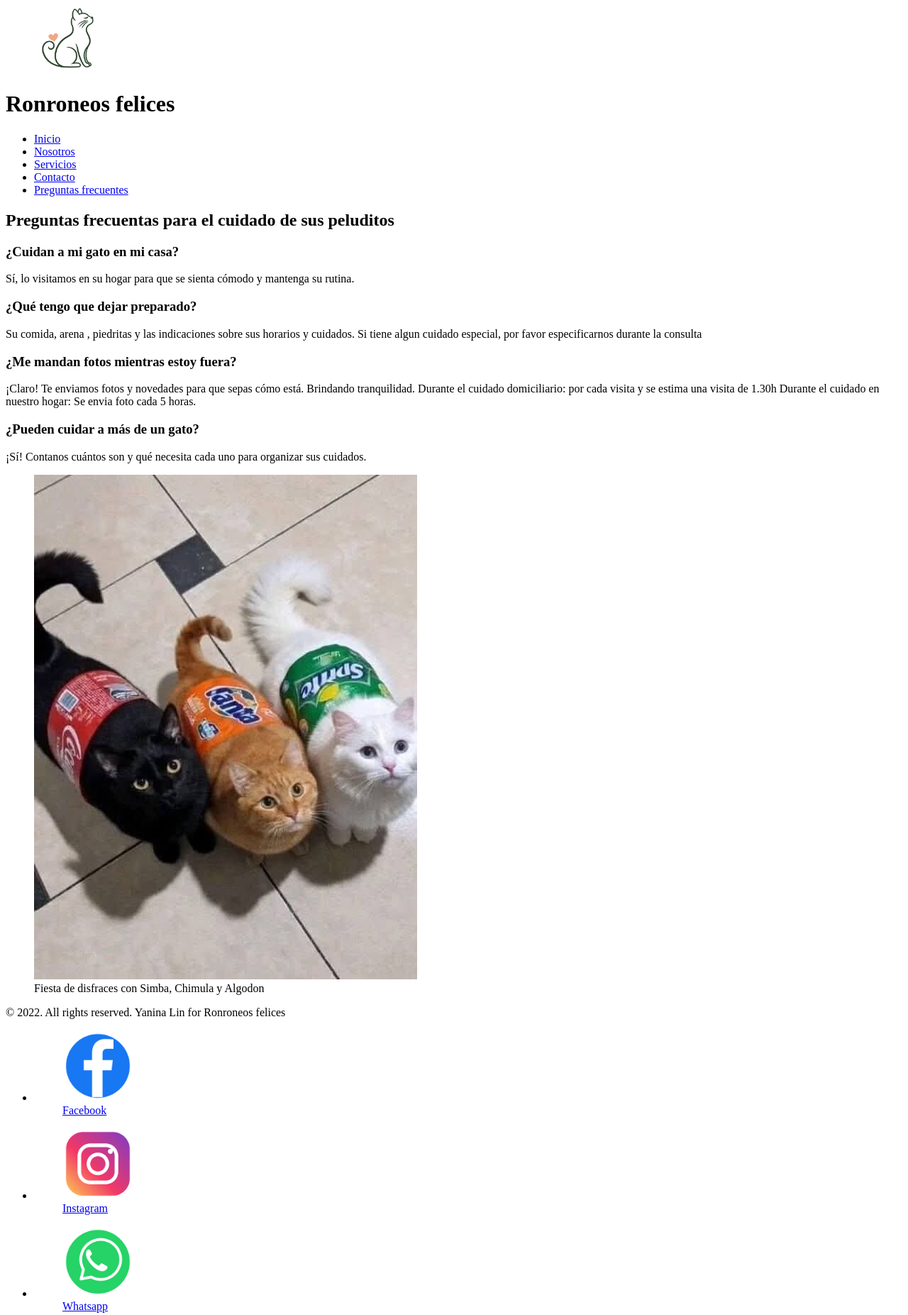
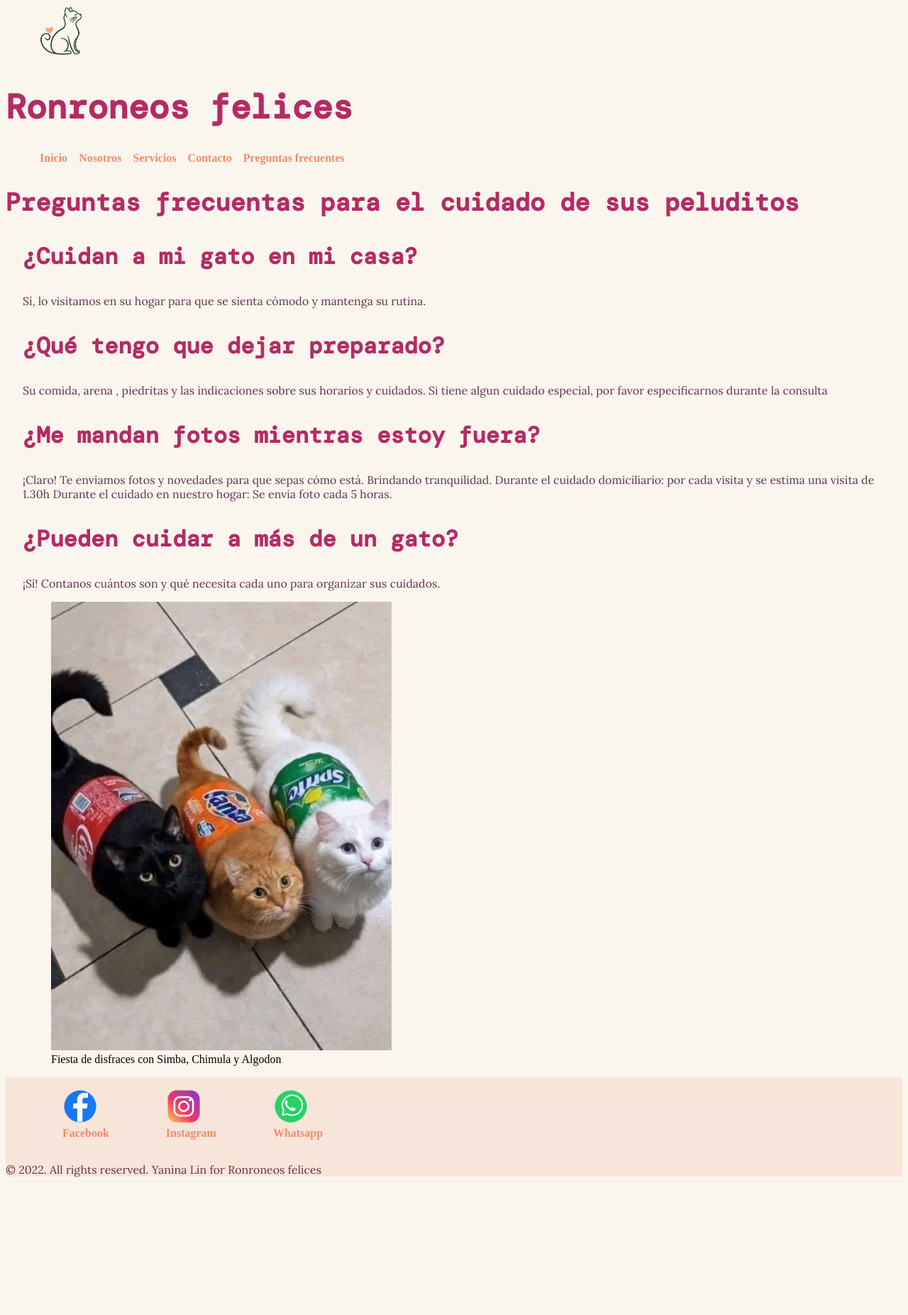
Before and after one commit to Yiru26/ronroneosFelices, a plain HTML site: page pages/preguntasfrecuentes.html in a window 1280 px wide. Shown: the part 13-1866 px from the top of the page at 71% size. After the commit the page ends 1687 px from the top, so only its background shows below. Drawn offline with nearby package versions, Linux system fonts and the light colour scheme; a web font is replaced by a local one.

Commit message:
estilo css

```diff
--- a/pages/preguntasfrecuentes.html
+++ b/pages/preguntasfrecuentes.html
@@ -5,16 +5,17 @@
     <meta charset="UTF-8">
     <meta name="viewport" content="width=device-width, initial-scale=1.0">
     <title>Preguntas frecuentes | Ronroneos Felices</title>
+    <link rel="stylesheet" href="../style/style.css">
 </head>
 
 <body>
     <header>
         <figure>
-            <img src="../img/logo-gatito.png" alt="Logo de gato" width="100" height="100">
+            <img src="../img/logo-gatito.png" alt="Logo de gato" class="logo">
         </figure>
         <h1>Ronroneos felices</h1>
         <nav>
-            <ul>
+            <ul class="menu-list">
                 <li>
                     <a href="../index.html">Inicio</a>
                 </li>
@@ -35,9 +36,10 @@
     </header>
     <main>
         <section>
-            <article>
+            <h2> Preguntas frecuentas para el cuidado de sus peluditos</h2>
 
-                <h2> Preguntas frecuentas para el cuidado de sus peluditos</h2>
+            <article class="preguntasfrecuentes">
+
                 <h3>¿Cuidan a mi gato en mi casa?</h3>
                 <p> Sí, lo visitamos en su hogar para que se sienta cómodo y mantenga su rutina.</p>
                 <h3>¿Qué tengo que dejar preparado?</h3>
@@ -53,20 +55,20 @@
                 <p> ¡Sí! Contanos cuántos son y qué necesita cada uno para organizar sus cuidados.</p>
                 <figure>
                     <img src="../img/preguntas frecuentes .jpg"
-                        alt=" Tres gatos de diferentes color, uno de coca cola, otro de fanta y sprite" />
+                        alt=" Tres gatos de diferentes color, uno de coca cola, otro de fanta y sprite"
+                        class="main-img" />
                     <figcaption> Fiesta de disfraces con Simba, Chimula y Algodon</figcaption>
                 </figure>
             </article>
         </section>
 
     </main>
-    <footer>
-        <p>© 2022. All rights reserved. Yanina Lin for Ronroneos felices</p>
-        <ul>
+    <footer class="footer">
+        <ul class="redes-list">
             <li>
                 <a href="https://www.facebook.com/">
                     <figure>
-                        <img src="../img/facebook.png" alt="logo de facebook" width="100" height="100">
+                        <img src="../img/facebook.png" alt="logo de facebook" class="redes" />
                         <figcaption> Facebook</figcaption>
                     </figure>
                 </a>
@@ -74,7 +76,7 @@
             <li>
                 <a href="https://www.instagram.com/">
                     <figure>
-                        <img src="../img/instagram.png" alt="logo de instagram" width="100" height="100">
+                        <img src="../img/instagram.png" alt="logo de instagram" class="redes" />
                         <figcaption> Instagram</figcaption>
                     </figure>
                 </a>
@@ -82,11 +84,12 @@
             <li>
                 <a href="https://web.whatsapp.com/">
                     <figure>
-                        <img src="../img/whatsapp.png" alt="logo de whatsapp" width="100" height="100">
+                        <img src="../img/whatsapp.png" alt="logo de whatsapp" class="redes" />
                         <figcaption> Whatsapp</figcaption>
                     </figure>
                 </a>
             </li>
         </ul>
+        <p>© 2022. All rights reserved. Yanina Lin for Ronroneos felices</p>
     </footer>
 </body>
--- /dev/null
+++ b/style/style.css
@@ -0,0 +1,105 @@
+@import url('https://fonts.googleapis.com/css2?family=DM+Mono:ital,wght@0,300;0,400;0,500;1,300;1,400;1,500&family=Lora:ital,wght@0,400..700;1,400..700&display=swap');
+
+/* variables globales */
+:root {
+    --font-ppal: 'DM Mono', sans-serif;
+    --font-sec: 'Lora', arial;
+    --bg-ppal: #FAF6EE;
+    /* Crema: fondo principal */
+    --bg-sec: #F8E5D9;
+    /* Durazno claro: fondo del footer */
+    --titles: #B52A63;
+    /* Rosa frambuesa: títulos y menú */
+    --text: #63334F;
+    /* Ciruela: párrafos y pies de foto */
+    --accent: #F28C6B;
+    /* Coral suave: subrayados y detalles */
+}
+
+/* Reset */
+body {
+    background-color: var(--bg-ppal);
+}
+
+a {
+    color: var(--accent);
+    text-decoration: none;
+}
+
+/* titulos */
+h1,
+h2,
+h3 {
+    font-family: var(--font-ppal);
+    color: var(--titles);
+}
+
+h1 {
+    font-size: 3rem;
+}
+
+h2 {
+    font-size: 2.2rem;
+}
+
+h3 {
+    font-size: 2rem;
+}
+
+/* textos */
+p {
+    font-family: var(--font-sec);
+    color: var(--text);
+    font: size 1.1rem;
+}
+
+/* quitar lista */
+ul {
+    list-style: none;
+}
+
+/* preguntas frecuentes */
+.preguntasfrecuentes {
+    padding: 0 24px;
+}
+
+/* tamaño de imagen */
+.logo {
+    width: 80px;
+    height: auto;
+}
+
+.main-img {
+    width: 480px;
+    height: auto;
+}
+
+
+/* header */
+.menu-list {
+    display: flex;
+}
+
+.menu-list a {
+    padding: 0.5rem;
+    font-weight: 600;
+}
+
+/* footer */
+.redes {
+    width: 50px;
+    height: auto;
+}
+
+.redes-list {
+    display: flex;
+}
+
+.redes-list a {
+    font-weight: 600;
+
+}
+
+.footer {
+    background-color: var(--bg-sec);
+}
```
Also changed, not shown: index.html (+12 -9 lines), pages/contacto.html (+11 -10 lines), pages/nosotros.html (+10 -9 lines), pages/servicios.html (+11 -9 lines), 2 other files.
